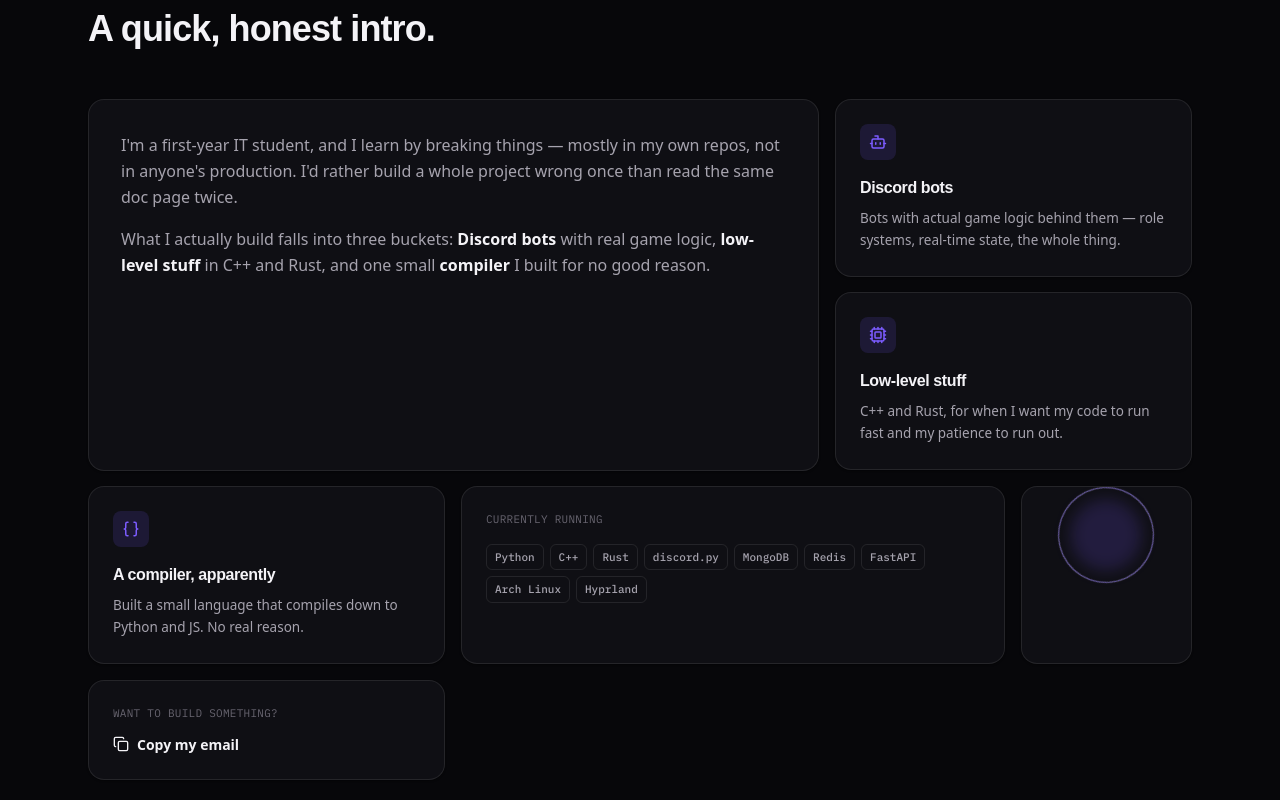
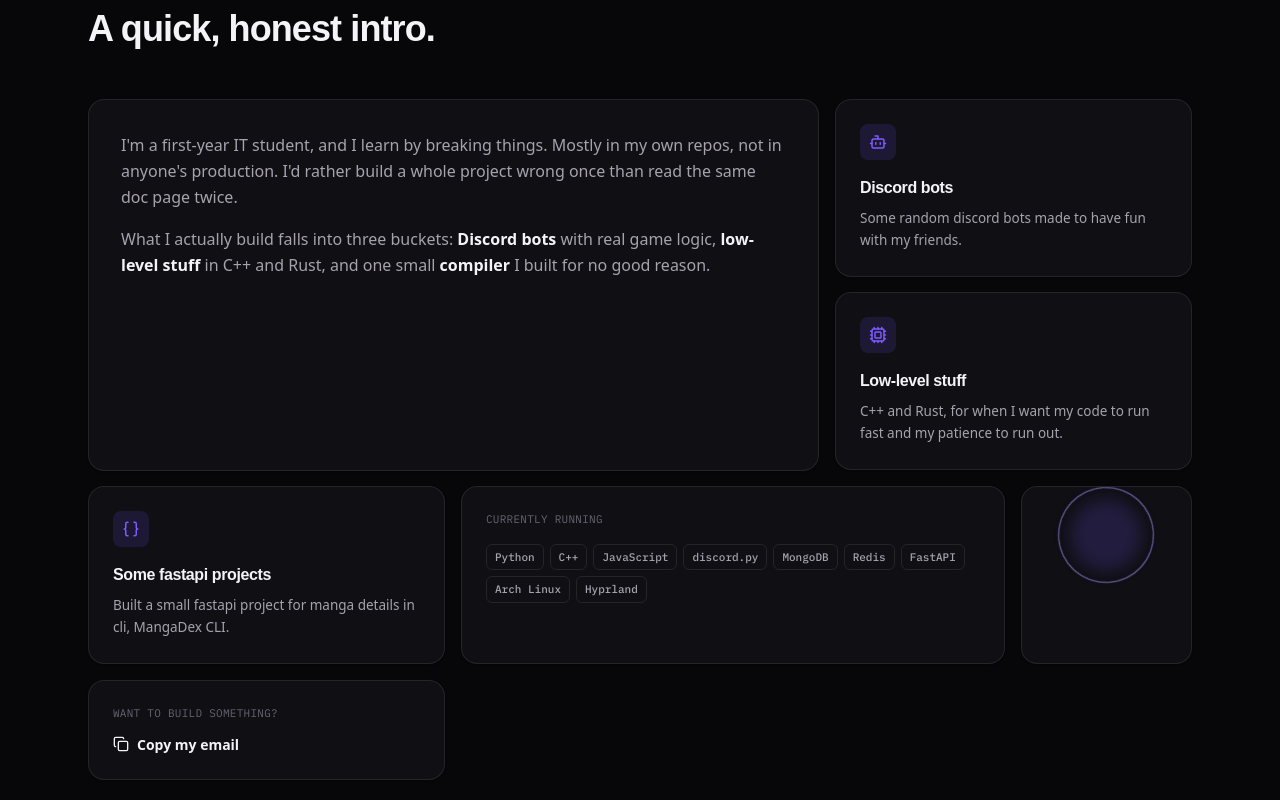
Before and after one commit to iTsukiyomi/portfolio, a React (Vite) app: page / in a window 1280 px wide. Shown: the part 940-1740 px from the top of the page. Built offline with nearby package versions, Linux system fonts and the light colour scheme; a web font is replaced by a local one.

Commit message:
fixed stuff

```diff
--- a/index.html
+++ b/index.html
@@ -4,8 +4,8 @@
     <meta charset="UTF-8" />
     <link rel="icon" type="image/svg+xml" href="/favicon.svg" />
     <meta name="viewport" content="width=device-width, initial-scale=1.0" />
-    <title>Gojo — I build weird internet things</title>
-    <meta name="description" content="Gojo (iTsukiyomi) — Discord bots, low-level systems, and one compiler I probably didn't need to build." />
+    <title>Gojo | I build weird internet things</title>
+    <meta name="description" content="Gojo (iTsukiyomi) builds Discord bots, low-level systems, and the occasional compiler." />
     <link rel="preconnect" href="https://api.fontshare.com" />
     <link href="https://api.fontshare.com/v2/css?f[]=clash-display@600,700&f[]=general-sans@400,500,600,700&display=swap" rel="stylesheet" />
     <link rel="preconnect" href="https://fonts.googleapis.com" />
--- a/src/components/sections/bento.tsx
+++ b/src/components/sections/bento.tsx
@@ -33,17 +33,17 @@ export function Bento() {
             <SpotlightCard className="h-full">
               <div className="flex h-full flex-col justify-center p-8">
                 <p className="text-[16px] leading-relaxed text-ink-dim">
-                  I'm a first-year IT student, and I learn by breaking things — mostly in my
-                  own repos, not in anyone's production. I'd rather build a whole project
-                  wrong once than read the same doc page twice.
+                  I'm a first-year IT student, and I learn by breaking things. Mostly in my own
+                  repos, not in anyone's production. I'd rather build a whole project wrong once
+                  than read the same doc page twice.
                 </p>
                 <p className="mt-4 text-[16px] leading-relaxed text-ink-dim">
                   What I actually build falls into three buckets:{" "}
                   <span className="font-semibold text-ink">Discord bots</span> with real game
                   logic, <span className="font-semibold text-ink">low-level stuff</span> in
                   C++ and Rust, and one small{" "}
-                  <span className="font-semibold text-ink">compiler</span> I built for no
-                  good reason.
+                  <span className="font-semibold text-ink">compiler</span> I built for no good
+                  reason.
                 </p>
               </div>
             </SpotlightCard>
--- a/src/components/sections/contact.tsx
+++ b/src/components/sections/contact.tsx
@@ -26,7 +26,7 @@ export function Contact() {
               Got something worth building?
             </h2>
             <p className="relative mx-auto mt-4 max-w-sm text-[15px] text-ink-dim">
-              I'm around. Bots, backend chaos, weird compiler ideas — I'm in.
+              I'm around. Bots, backend chaos, weird compiler ideas. I'm in.
             </p>
 
             <div className="relative mt-9 flex flex-wrap items-center justify-center gap-3">
--- a/src/components/sections/footer.tsx
+++ b/src/components/sections/footer.tsx
@@ -4,7 +4,7 @@ export function Footer() {
   return (
     <footer className="border-t border-border py-8">
       <div className="mx-auto flex max-w-6xl flex-col items-center justify-between gap-3 px-6 text-[13px] text-ink-faint md:flex-row">
-        <span>© {new Date().getFullYear()} {profile.name} — built at 2am, probably.</span>
+        <span>© {new Date().getFullYear()} {profile.name}. Built at 2am, probably.</span>
         <span className="font-mono">@{profile.handle}</span>
       </div>
     </footer>
--- a/src/components/sections/hero.tsx
+++ b/src/components/sections/hero.tsx
@@ -43,9 +43,9 @@ export function Hero() {
           transition={{ duration: 0.5, delay: 0.7 }}
           className="mx-auto mt-8 max-w-lg text-[17px] leading-relaxed text-ink-dim"
         >
-          First-year IT student who'd rather ship something broken than read one more
-          tutorial. Discord bots, low-level C++, and a compiler I probably didn't need
-          to build. Goes by <span className="font-semibold text-ink">iTsukiyomi</span> online.
+          First-year IT student who'd rather ship something broken than read one more tutorial.
+          Discord bots, low-level C++, and a compiler I probably didn't need to build. Goes by
+          <span className="font-semibold text-ink">iTsukiyomi</span> online.
         </motion.p>
 
         <motion.div
--- a/src/data/profile.ts
+++ b/src/data/profile.ts
@@ -1,14 +1,14 @@
 export const profile = {
-  name: "Gojo",
+  name: "Meet",
   handle: "iTsukiyomi",
   github: "https://github.com/iTsukiyomi",
-  email: "your.email@example.com",
+  email: "meetr459@gmail.com",
 }
 
 export const stack = [
   "Python",
   "C++",
-  "Rust",
+  "JavaScript",
   "discord.py",
   "MongoDB",
   "Redis",
@@ -21,7 +21,7 @@ export const pillars = [
   {
     title: "Discord bots",
     description:
-      "Bots with actual game logic behind them — role systems, real-time state, the whole thing.",
+      "Some random discord bots made to have fun with my friends.",
   },
   {
     title: "Low-level stuff",
@@ -29,8 +29,8 @@ export const pillars = [
       "C++ and Rust, for when I want my code to run fast and my patience to run out.",
   },
   {
-    title: "A compiler, apparently",
+    title: "Some fastapi projects",
     description:
-      "Built a small language that compiles down to Python and JS. No real reason.",
+      "Built a small fastapi project for manga details in cli, MangaDex CLI.",
   },
 ]
--- a/src/data/projects.ts
+++ b/src/data/projects.ts
@@ -14,7 +14,7 @@ export const projects: Project[] = [
     title: "manga-cli",
     description: "A terminal manga reader, because tabs are for quitters.",
     longDescription:
-      "Reads manga straight from your terminal. Built it feature by feature instead of copying a finished spec — mostly so I'd actually understand what each part was doing.",
+      "Reads manga straight from your terminal. Built it feature by feature instead of copying a finished spec, mostly so I'd actually understand what each part was doing.",
     language: "Python",
     tags: ["Python", "CLI"],
     repo: "https://github.com/iTsukiyomi/manga-cli",
```
Also changed, not shown: 4 other files (tests, documents, lock files or other folders).
